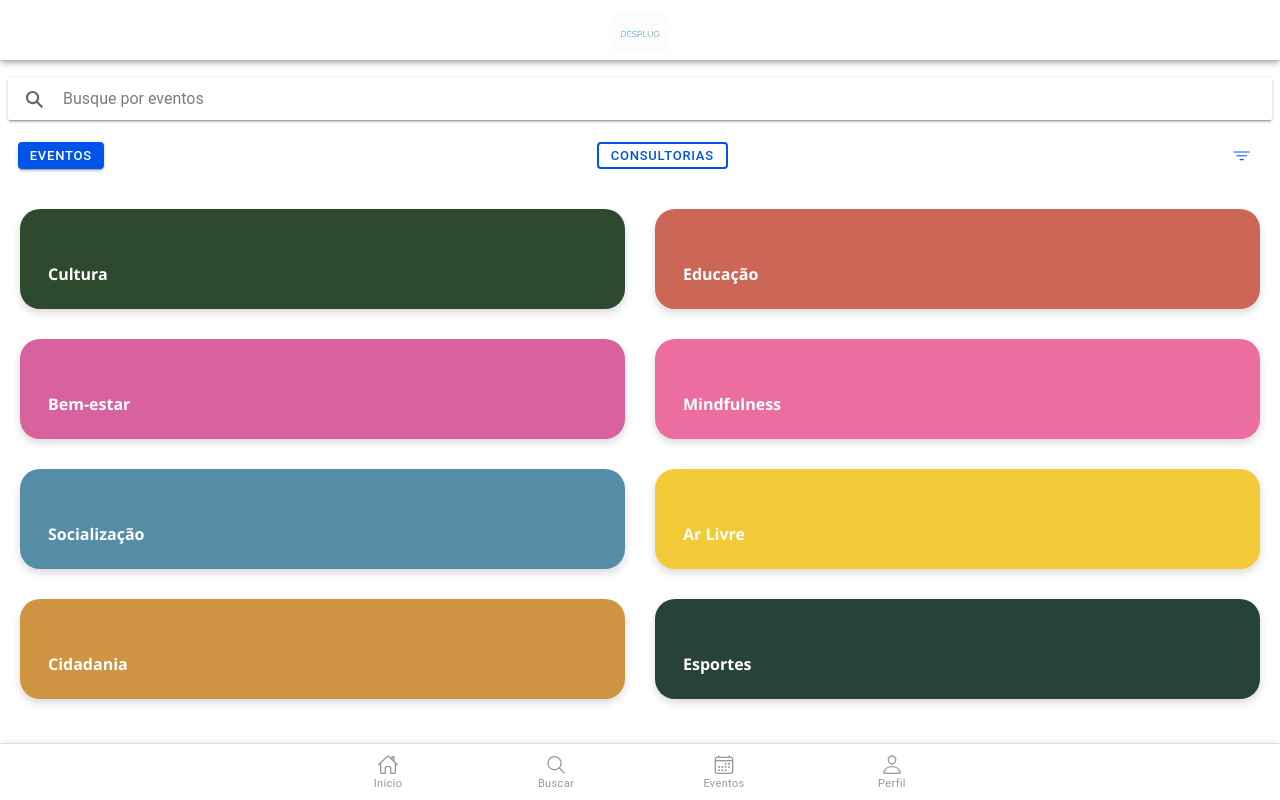
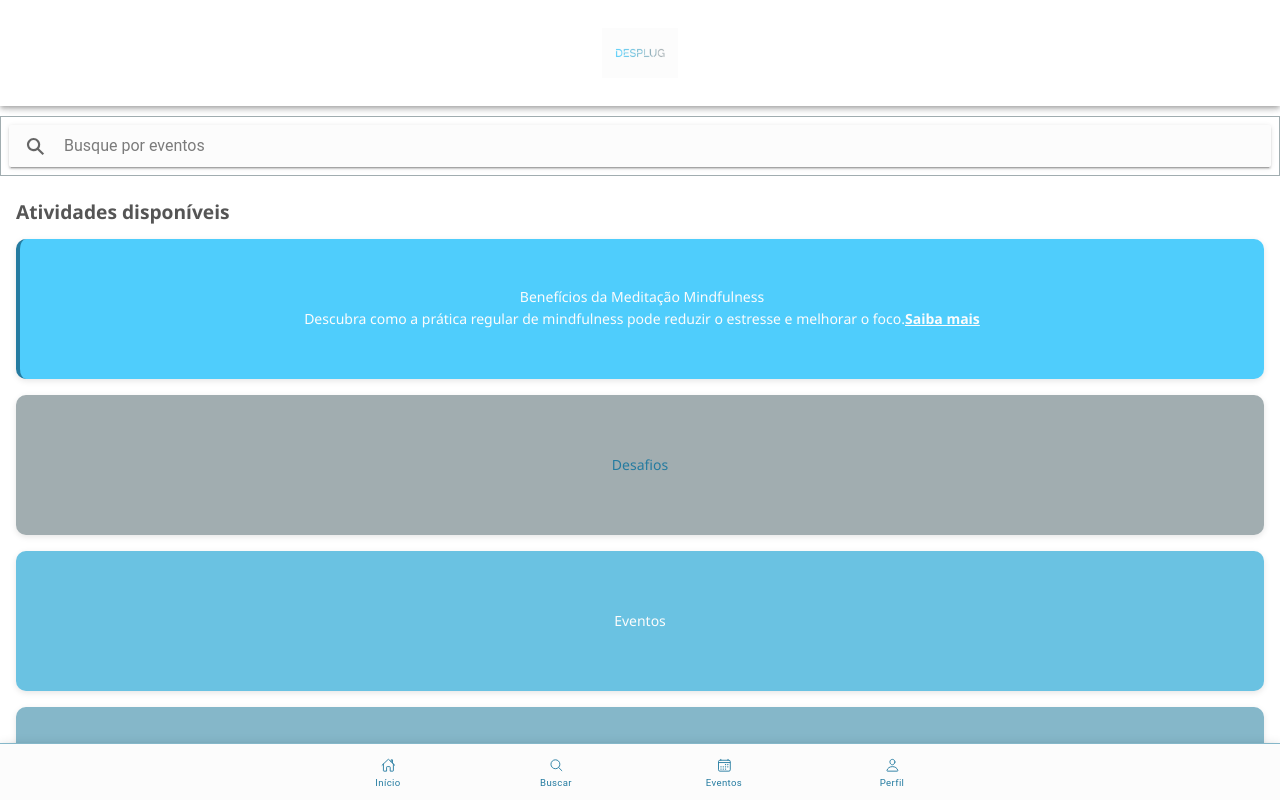
Before and after one commit to brunaesena/desplug-app, a React (Vite) app: page /home in a window 1280 px wide. Built offline with nearby package versions, Linux system fonts and the light colour scheme.

Commit message:
criação da rota challenge e alteração nos cards

```diff
--- a/src/App.tsx
+++ b/src/App.tsx
@@ -5,7 +5,7 @@ import Home from './pages/Home';
 import Login from './pages/auth/login';
 import Register from './pages/auth/register'
 import Profile from './pages/profile/profile'
-
+import Challenges from './pages/home/challenges'
 /* Core CSS required for Ionic components to work properly */
 import '@ionic/react/css/core.css';
 
@@ -46,6 +46,7 @@ const App: React.FC = () => (
         <Redirect exact from="/" to="/login" />
         <Route exact path="/register" component={Register} />
         <Route exact path="/profile" component={Profile} />
+        <Route exact path="/desafios" component={Challenges} />
         <Route exact path="/home">
           <Home />
         </Route>
--- a/src/components/ExploreContainer.css
+++ b/src/components/ExploreContainer.css
@@ -1,82 +1,190 @@
+/* Cores da marca */
+:root {
+  --branco-principal: #fcfcfc;
+  --azul-claro-1: #4fcdfc;
+  --azul-claro-2: #6ac2e2;
+  --azul-medio: #85b7c9;
+  --cinza-claro: #a1adb0;
+  --azul-escuro: #247BA0;
+  --cinza-escuro: #555555;
+}
 
 .app-title {
   text-align: center;
-  color: #5aa6e0;
+  color: var(--azul-claro-1);
   font-weight: 700;
   font-size: 24px;
-  margin-top: 8px;
+  margin-top: 16px;
+  margin-bottom: 16px;
   font-family: 'Segoe UI', sans-serif;
 }
 
-
-.filter-buttons {
-  display: flex;
-  justify-content: space-between;
-  padding: 0 16px;
+ion-searchbar {
+  padding: 8px 16px;
   margin-top: 10px;
-  margin-bottom: 16px;
-  gap: 8px;
+  margin-bottom: 20px;
+  --box-shadow: none;
+  --border-radius: 10px;
+  --ion-background-color: var(--branco-principal);
+  border: 1px solid var(--cinza-claro);
 }
 
-
-.event-card {
-  height: 100px;
-  display: flex;
-  align-items: flex-end;
-  border-radius: 20px;
-  color: white;
-  padding: 12px;
-  box-shadow: 0 4px 8px rgba(0, 0, 0, 0.15);
-  transition: transform 0.2s ease;
+.activities-title {
+  padding: 0 16px;
+  margin-top: 24px;
+  margin-bottom: 16px;
+  font-size: 1.2em;
+  font-weight: 600;
+  color: var(--cinza-escuro);
+  font-family: 'Segoe UI', sans-serif;
 }
 
-.event-card:hover {
+.activity-card {
+  margin: 16px;
+  border-radius: 10px;
+  box-shadow: 0 2px 6px rgba(0, 0, 0, 0.1);
+  height: 140px; /* Altura um pouco maior */
+  display: flex;
+  flex-direction: column; /* Organizar texto verticalmente */
+  align-items: center;
+  justify-content: center;
+  padding: 16px;
+  color: var(--branco-principal);
+  text-align: center;
+  transition: transform 0.2s ease-in-out; /* Pequena animação ao interagir */
+}
+
+.activity-card:hover {
   transform: scale(1.02);
 }
 
-.event-card h3 {
-  margin: 0;
-  font-weight: 600;
-  font-size: 16px;
+.activity-card-content {
+  display: flex;
+  flex-direction: column;
+  align-items: center;
+  justify-content: center;
+  height: 100%;
+  width: 100%;
+}
+
+.activity-name {
+  margin-bottom: 8px;
+  font-size: 1.1em;
+  font-weight: bold;
   font-family: 'Segoe UI', sans-serif;
 }
 
+.activity-details {
+  font-size: 0.9em;
+  font-family: 'Segoe UI', sans-serif;
+  color: var(--branco-principal); /* Manter branco para contraste nos cards coloridos */
+}
+
+.info-card {
+  background-color: var(--azul-claro-1);
+  border-left: 4px solid var(--azul-escuro);
+}
+
+.info-card .activity-name {
+  color: var(--branco-principal);
+}
+
+.info-card .activity-details {
+  color: var(--branco-principal);
+}
+
+.learn-more {
+  color: var(--branco-principal);
+  font-weight: bold;
+  cursor: pointer;
+  margin-top: 8px;
+  text-decoration: underline;
+}
+
+.challenges-card {
+  background-color: var(--cinza-claro);
+  color: var(--azul-escuro);
+}
+
+.events-card {
+  background-color: var(--azul-claro-2);
+}
+
+.consultancies-card {
+  background-color: var(--azul-medio);
+}
+
+.lectures-card {
+  background-color: var(--cinza-claro);
+  color: var(--azul-escuro);
+}
 
 ion-tab-bar {
-  --background: #ffffff;
-  border-top: 1px solid #e0e0e0;
+  --background: var(--branco-principal);
+  border-top: 1px solid var(--azul-medio);
+  --border-radius: 0;
 }
 
 ion-tab-button {
-  color: #999999;
-  --color-selected: #5aa6e0;
+  color: var(--azul-escuro);
+  --color-selected: var(--azul-claro-1);
   display: flex;
   flex-direction: column;
   justify-content: center;
-  padding: 4px 0;
+  padding: 8px 0; /* Aumentar um pouco o padding vertical */
 }
 
 ion-tab-button ion-icon {
-  font-size: 22px;
-  margin-bottom: 2px;
+  font-size: 1.4em; /* Ícones um pouco maiores */
+  margin-bottom: 4px;
 }
 
 ion-tab-button ion-label {
-  font-size: 11px;
-}
-
-
-ion-searchbar {
-  padding: 0 12px;
-  margin-top: 10px;
-  margin-bottom: 6px;
-  --box-shadow: none;
-  --border-radius: 12px;
+  font-size: 0.8em;
 }
 
 .app-logo {
-  height: 40px;
+  height: 50px; /* Logo um pouco maior */
   object-fit: contain;
-  margin: 6px auto;
+  margin: 12px auto;
   display: block;
 }
+
+/* Estilos para telas menores (responsividade básica) */
+@media (max-width: 600px) {
+  .app-title {
+      font-size: 22px;
+      margin-top: 12px;
+      margin-bottom: 12px;
+  }
+
+  .activities-title {
+      font-size: 1.1em;
+      margin-top: 20px;
+      margin-bottom: 12px;
+  }
+
+  .activity-card {
+      height: 120px; /* Cards um pouco menores em telas pequenas */
+      margin: 8px;
+      padding: 12px;
+  }
+
+  .activity-name {
+      font-size: 1em;
+      margin-bottom: 4px;
+  }
+
+  .activity-details {
+      font-size: 0.8em;
+  }
+
+  ion-tab-button ion-icon {
+      font-size: 1.2em;
+      margin-bottom: 2px;
+  }
+
+  ion-tab-button ion-label {
+      font-size: 0.7em;
+  }
+}
--- a/src/components/ExploreContainer.tsx
+++ b/src/components/ExploreContainer.tsx
@@ -1,4 +1,3 @@
-import './ExploreContainer.css';
 import React from 'react';
 import {
     IonContent,
@@ -6,79 +5,94 @@ import {
     IonPage,
     IonTitle,
     IonToolbar,
-  IonFooter,
-  IonTabBar,
-  IonTabButton,
-  IonIcon,
-  IonLabel,
     IonSearchbar,
-  IonButton,
-  IonGrid,
-  IonRow,
-  IonCol,
     IonCard,
-  IonCardContent
+    IonCardContent,
+} from '@ionic/react';
+import { useHistory } from 'react-router-dom';
 
-} from '@ionic/react';
-import {
-  homeOutline,
-  searchOutline,
-  chatbubbleEllipsesOutline,
-  calendarOutline,
-  personOutline,
-  filterOutline
+import './ExploreContainer.css'; // Importe o CSS
 
-
-} from 'ionicons/icons';
-
-import './ExploreContainer.css';
-
-const categories = [
-  { name: 'Cultura', color: '#2d4a2e' },
-  { name: 'Educação', color: '#cc6657' },
-  { name: 'Bem-estar', color: '#d8629e' },
-  { name: 'Mindfulness', color: '#ec6ea1' },
-  { name: 'Socialização', color: '#558ca6' },
-  { name: 'Ar Livre', color: '#f3cb39' },
-  { name: 'Cidadania', color: '#ce9442' },
-  { name: 'Esportes', color: '#27423a' },
-];
+const dailyInfo = {
+    title: "Benefícios da Meditação Mindfulness",
+    content: "Descubra como a prática regular de mindfulness pode reduzir o estresse e melhorar o foco.",
+    link: "/artigo-mindfulness", // Rota para o artigo
+};
 
 const ExploreContainer: React.FC = () => {
+    const history = useHistory();
+
+    const navigateTo = (path: string) => {
+        history.push(path);
+    };
+
     return (
         <IonPage>
             <IonHeader>
                 <IonToolbar>
                     <IonTitle className="app-title">
+                        {/* Use um caminho relativo para a imagem */}
                         <img src="/logo.png" alt="Desplug logo" className="app-logo" />
                     </IonTitle>
-
                 </IonToolbar>
             </IonHeader>
 
             <IonContent>
-        <IonSearchbar placeholder="Busque por eventos" showClearButton="focus" />
-        <div className="filter-buttons">
-          <IonButton size="small">Eventos</IonButton>
-          <IonButton size="small" fill="outline">Consultorias</IonButton>
-          <IonButton size="small" fill="clear">
-            <IonIcon icon={filterOutline} />
-          </IonButton>
-        </div>
+                <IonSearchbar
+                    placeholder="Busque por eventos"
+                    showClearButton="focus"
+                />
 
-        <IonGrid>
-          <IonRow>
-            {categories.map((cat, index) => (
-              <IonCol size="6" key={index}>
-                <IonCard style={{ backgroundColor: cat.color }} className="event-card">
+                <h2 className="activities-title">Atividades disponíveis</h2>
+
+                <IonCard
+                    className="activity-card info-card"
+                    onClick={() => navigateTo(dailyInfo.link)}
+                >
                     <IonCardContent>
-                    <h3>{cat.name}</h3>
+                        <h3 className="activity-name">{dailyInfo.title}</h3>
+                        <p className="activity-details">
+                            {dailyInfo.content}
+                            <span className="learn-more">Saiba mais</span>
+                        </p>
                     </IonCardContent>
                 </IonCard>
-              </IonCol>
-            ))}
-          </IonRow>
-        </IonGrid>
+
+                <IonCard
+                    className="activity-card challenges-card"
+                    onClick={() => navigateTo("/desafios")}
+                >
+                    <IonCardContent>
+                        <h3 className="activity-name">Desafios</h3>
+                    </IonCardContent>
+                </IonCard>
+
+                <IonCard
+                    className="activity-card events-card"
+                    onClick={() => navigateTo("/eventos")}
+                >
+                    <IonCardContent>
+                        <h3 className="activity-name">Eventos</h3>
+                    </IonCardContent>
+                </IonCard>
+
+                <IonCard
+                    className="activity-card consultancies-card"
+                    onClick={() => navigateTo("/consultorias")}
+                >
+                    <IonCardContent>
+                        <h3 className="activity-name">Consultoria</h3>
+                    </IonCardContent>
+                </IonCard>
+
+                <IonCard
+                    className="activity-card lectures-card"
+                    onClick={() => navigateTo("/palestras")}
+                >
+                    <IonCardContent>
+                        <h3 className="activity-name">Palestras</h3>
+                    </IonCardContent>
+                </IonCard>
             </IonContent>
         </IonPage>
     );
--- a/src/pages/Home.tsx
+++ b/src/pages/Home.tsx
@@ -2,6 +2,7 @@ import React from 'react';
 import { IonFooter, IonPage, IonContent } from '@ionic/react';
 import ExploreContainer from '../components/ExploreContainer';
 import Footer from '../components/Footer';
+
 
 const Home: React.FC = () => {
   return (
--- a/src/pages/home/challenges.tsx
+++ b/src/pages/home/challenges.tsx
@@ -0,0 +1,6 @@
+const Challenges = () => {
+
+
+    return ( <p>oi</p>)
+  }
+  export default Challenges;
--- a/src/pages/profile/profile.tsx
+++ b/src/pages/profile/profile.tsx
@@ -13,6 +13,7 @@ import { signOut, onAuthStateChanged } from 'firebase/auth'
 import { doc, getDoc } from 'firebase/firestore'
 import { useHistory } from 'react-router'
 import { auth, db } from '../../firebase'
+import Footer from '../../components/Footer'
 
 const Profile = () => {
   const history = useHistory()
@@ -93,6 +94,7 @@ const Profile = () => {
           </div>
         )}
       </IonContent>
+      <Footer/>
     </IonPage>
   )
 }
```
Also changed, not shown: src/firebase.ts (+15 -13 lines), 1 other file (tests, documents, lock files or other folders). Lines whose indentation alone changed are shown as unchanged.
